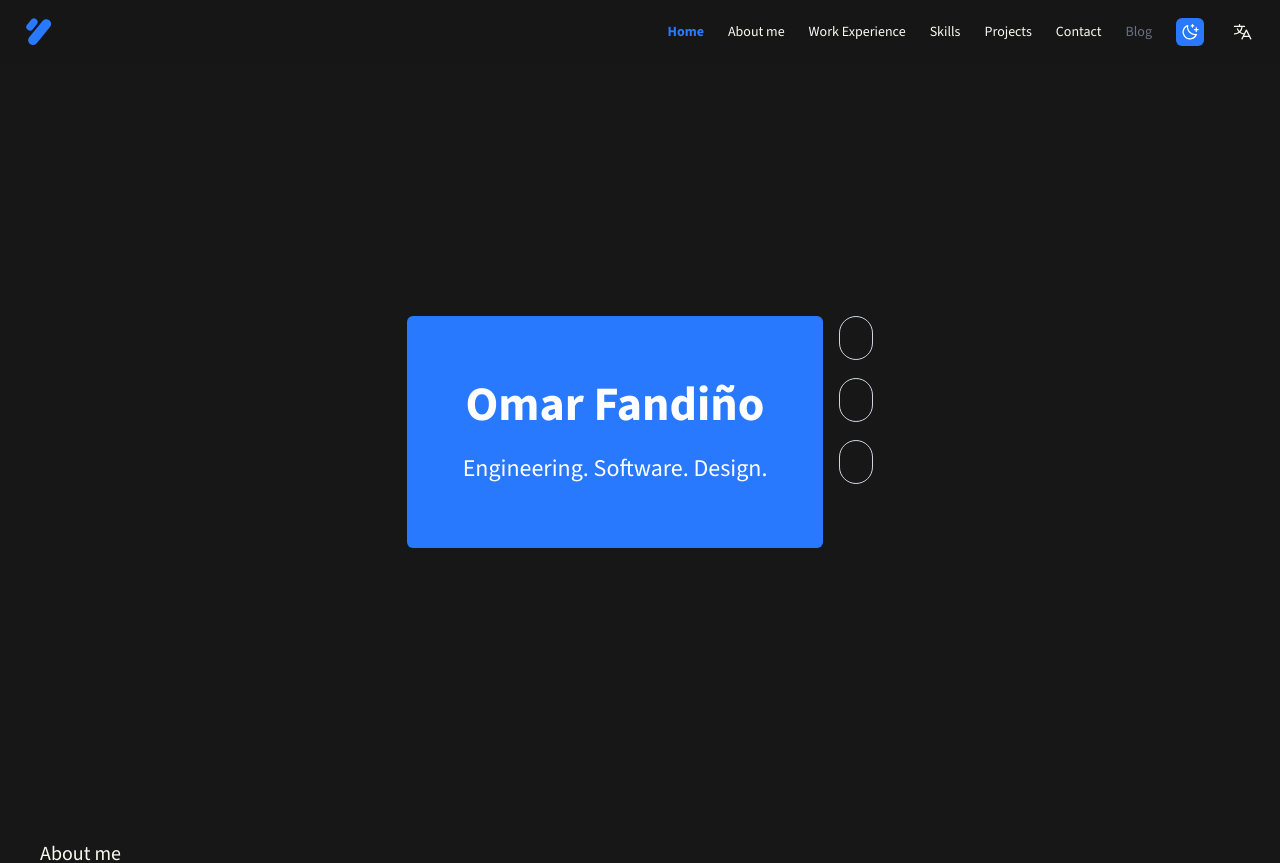
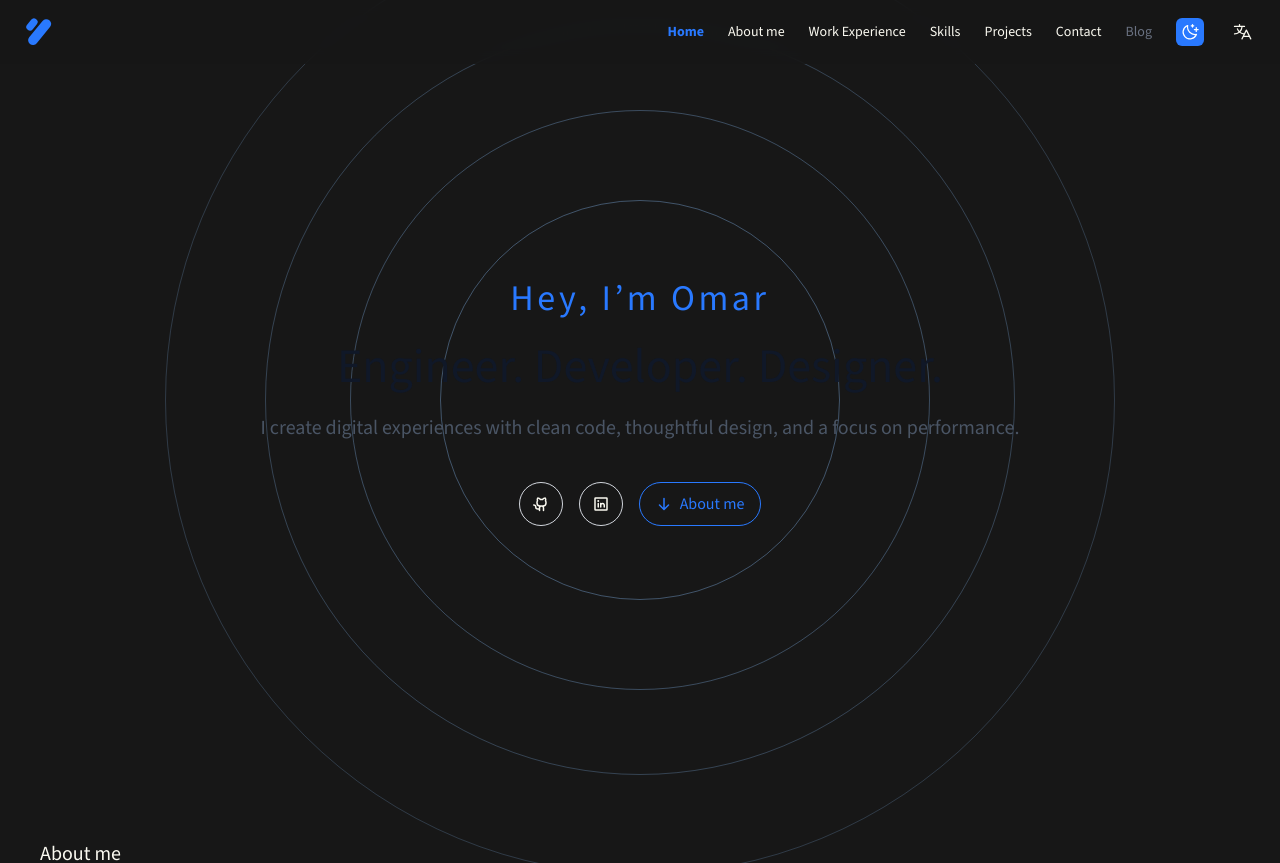
Before and after one commit to yeomfa/personal-portfolio, a Next.js app: page / in a window 1280 px wide. Shown: the top 863 px of the page. Built offline with nearby package versions, Linux system fonts and the light colour scheme.

Commit message:
Refactor Hero section to use HeroButtons component and clean up imports

```diff
--- a/components/common/HeroButtons.tsx
+++ b/components/common/HeroButtons.tsx
@@ -1,5 +1,5 @@
 import Button from '@/components/common/Button';
-import { Section } from '@/types/Sections';
+import { Profile, Section } from '@/types/Sections';
 import smoothScroll from '@/utils/smoothScroll';
 import {
   GithubLogoIcon,
@@ -11,12 +11,12 @@ export default function HeroButtons() {
   return (
     <div className="flex items-center gap-4">
       {/* GitHub */}
-      <Button href="https://github.com/yeomfa" external circle>
+      <Button href={Profile.GitHub} external circle>
         <GithubLogoIcon weight="bold" />
       </Button>
 
       {/* LinkedIn */}
-      <Button href="https://linkedin.com/in/yeomfa" external circle>
+      <Button href={Profile.LinkedIn} external circle>
         <LinkedinLogoIcon weight="bold" />
       </Button>
 
--- a/sections/Hero.tsx
+++ b/sections/Hero.tsx
@@ -1,60 +1,44 @@
 'use client';
 
-import Button from '@/components/common/Button';
-import { Section, Profile } from '@/types/Sections';
-import {
-  CaretDoubleDownIcon,
-  GithubLogoIcon,
-  LinkedinLogoIcon,
-} from '@phosphor-icons/react';
+import { Section } from '@/types/Sections';
 
-import smoothScroll from '@/utils/smoothScroll';
+import SonarEffect from '@/components/effects/SonarEffect';
+import HeroButtons from '@/components/common/HeroButtons';
 
-const Hero = () => {
+export default function Hero() {
   return (
     <section
       id={Section.Hero}
       className="h-[calc(100vh-theme(spacing.16))] scroll-mt-16"
     >
       <div className="flex justify-center items-center h-full">
-        <div className="grid grid-cols-[1fr_1fr_auto] grid-rows-1 gap-4">
-          <div className="col-span-2 bg-primary flex flex-col justify-center items-center px-8 py-9 gap-2 lg:px-14 lg:py-16 lg:gap-6 select-none rounded-md">
-            <span className="text-white text-3xl font-bold lg:text-5xl">
-              Omar Fandiño
-            </span>
-            <p className="text-white text-md text-sm md:text-md lg:text-2xl">
-              Engineering. Software. Design.
-            </p>
-          </div>
+        {/* Effect */}
+        <SonarEffect />
 
-          <div className="grid grid-cols-1 grid-rows-4 gap-4">
-            <Button
-              height="10"
-              width="10"
-              logo={<GithubLogoIcon weight="fill" size={22} />}
-              href={Profile.GitHub}
-            />
+        {/* Content */}
+        <div className="relative z-10 max-w-3xl text-center space-y-6 pb-15">
+          {/* Intro */}
+          <p className="text-3xl lg:text-4xl tracking-widest text-primary">
+            Hey, I’m <span className="font-medium">Omar</span>
+          </p>
 
-            <Button
-              height="10"
-              width="10"
-              logo={<LinkedinLogoIcon weight="fill" size={22} />}
-              href={Profile.LinkedIn}
-            />
+          {/* Roles */}
+          <h1 className="text-4xl lg:text-5xl font-medium text-gray-900">
+            Engineer. Developer. Designer.
+          </h1>
 
-            <div className="row-span-2">
-              <Button
-                outlined
-                height="full"
-                logo={<CaretDoubleDownIcon size={20} />}
-                onClick={() => smoothScroll(Section.AboutMe)}
-              />
-            </div>
+          {/* Description */}
+          <p className="text-lg sm:text-xl text-gray-600">
+            I create digital experiences with clean code, thoughtful design, and
+            a focus on performance.
+          </p>
+
+          {/* Socials */}
+          <div className="flex items-center justify-center gap-4 pt-4">
+            <HeroButtons />
           </div>
         </div>
       </div>
     </section>
   );
-};
-
-export default Hero;
+}
```
